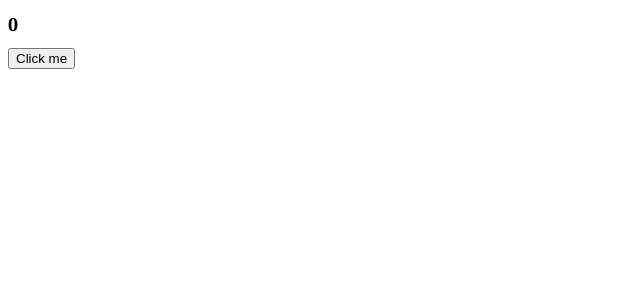
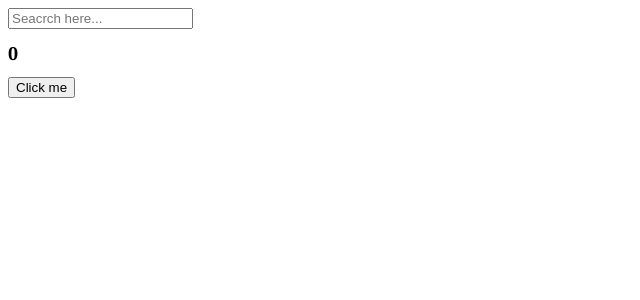
Before and after one commit to jungbyungwook/Movie-Web-Service, a React (Create React App) app in the folder react-for-beginners/: page / in a window 1280 px wide. Shown: the top 300 px of the page, without its empty margins (0-640 px from the left). Built offline with nearby package versions, Linux system fonts and the light colour scheme.

Commit message:
useState를 사용하여 해당 state 값이 초기화 될떄 익명함수 실행

```diff
--- a/react-for-beginners/src/App.js
+++ b/react-for-beginners/src/App.js
@@ -4,11 +4,39 @@
 
 function App() {
     const [counter, setCounter] = useState(0);
-    const onClick = () => setCounter((prev) => prev + 1);
-    console.log("i run all the time");
-    useEffect(() => console.log("call the API"), []);
+    const [keyword, setKeyword] = useState("");
+
+    const onClick = () => {
+        setCounter((prev) => prev + 1);
+    };
+    const onChange = (event) => {
+        setKeyword(event.target.value);
+    };
+
+    useEffect(() => {
+        console.log("i run only once.");
+    }, []);
+    useEffect(() => {
+        // if (keyword !== "" && keyword.length > 5) {
+        //     console.log(`Search for ${keyword}`);
+        // }
+        console.log("i run when 'keyword' changes.");
+    }, [keyword]);
+    useEffect(() => {
+        console.log("i run when 'counter' changes.");
+    }, [counter]);
+    useEffect(() => {
+        console.log("i run when keyword & counter changes.");
+    }, [keyword, counter]);
+
     return (
         <div>
+            <input
+                value={keyword}
+                onChange={onChange}
+                type="text"
+                placeholder="Seacrch here..."
+            />
             <h1 className={styles.title}>{counter}</h1>
             {/* <Button text="Continue" /> */}
             <button onClick={onClick}>Click me</button>
```
